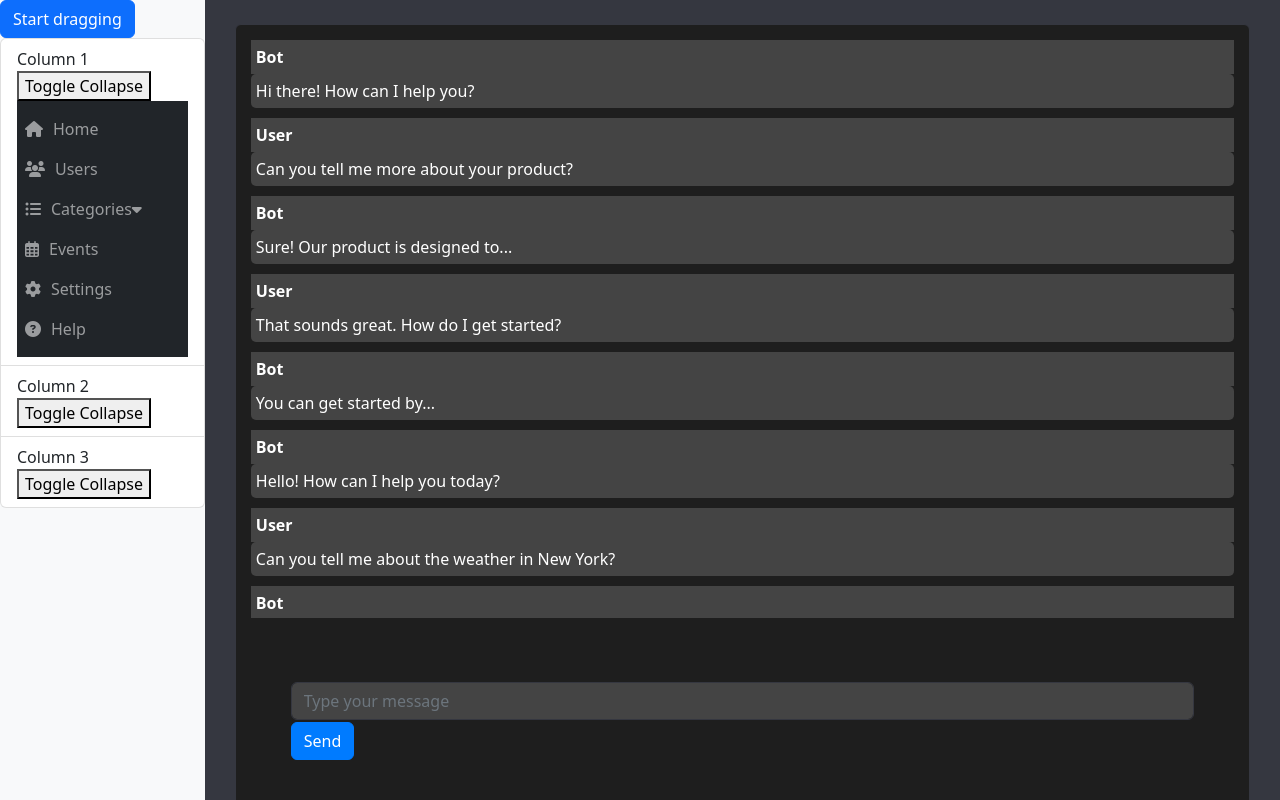
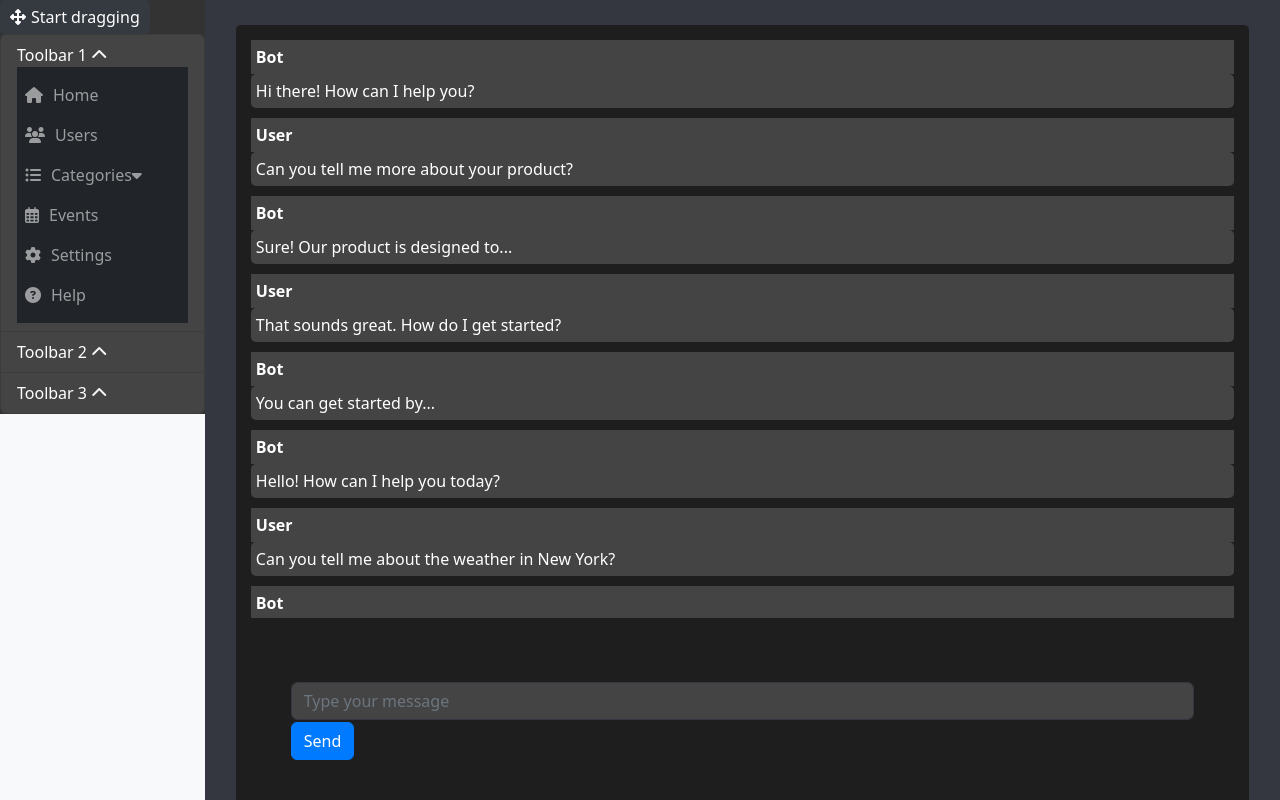
Before and after one commit to Marco30/Maverick, an Angular app in the folder CodeRed/: page /MainView/ChatView in a window 1280 px wide. Shown: the top 800 px of the page. Built offline with nearby package versions, Linux system fonts and the light colour scheme.

Commit message:
sidebar fix

```diff
--- a/CodeRed/src/app/components/sidebar/sidebar.component.css
+++ b/CodeRed/src/app/components/sidebar/sidebar.component.css
@@ -1,19 +1,158 @@
-.card-header {
-    cursor: pointer;
-  }
+:host {
+  --dark-bg-color: #333;
+  --dark-text-color: #fff;
+  --dark-primary-color: #007bff;
+  --dark-primary-border-color: #007bff;
+  --dark-primary-hover-color: #0069d9;
+  --dark-primary-hover-border-color: #0062cc;
+  --dark-list-item-bg-color: #444;
+  --dark-list-item-text-color: #fff;
+  --dark-list-item-hover-bg-color: #555;
+  --dark-icon-btn-bg-color: #343a40;
+  --dark-icon-btn-text-color: #fff;
+  --dark-icon-btn-hover-bg-color: #23272b;
+  --dark-collapse-btn-text-color: #f6f6f7;
+  --dark-collapse-btn-hover-text-color: #f8f8f8;
+}
 
-  .card-header:hover {
-    background-color: #f1f1f1;
-  }
-
-  .card-body-placeholder {
-    border: 2px dotted #ccc;
-    min-height: 100px;
-    margin-bottom: 10px;
-  }
+:host {
+  --Light-bg-color: #fff;
+  --Light-text-color: #333;
+  --Light-btn-primary-bg-color: #007bff;
+  --Light-btn-primary-border-color: #007bff;
+  --Light-btn-primary-hover-bg-color: #0069d9;
+  --Light-btn-primary-hover-border-color: #0062cc;
+  --Light-list-group-item-bg-color: #fff;
+  --Light-list-group-item-color: #333;
+  --Light-list-group-item-hover-bg-color: #f2f2f2;
+  --Light-list-group-item-hover-color: #333;
+  --Light-btn-collapse-bg-color: #fff;
+  --Light-btn-collapse-color: #333;
+  --Light-btn-collapse-hover-bg-color: #f2f2f2;
+  --Light-btn-collapse-hover-color: #333;
+  --Light-chevron-color: #333;
+}
 
   .sticky {
     position: -webkit-sticky;
     position: sticky;
     top: 0;
   }
+
+.btn-icon {
+  display: flex;
+  align-items: center;
+  justify-content: center;
+  gap: 5px;
+  background-color: #007bff;
+  color: #fff;
+  border: none;
+  border-radius: 5px;
+  padding: 5px 10px;
+}
+
+.btn-icon:hover {
+  background-color: #0062cc;
+  color: #fff;
+}
+
+.btn-collapse {
+  background-color: transparent;
+  border: none;
+  color: #007bff;
+  cursor: pointer;
+  padding: 0;
+}
+
+.btn-collapse:hover {
+  color: #0056b3;
+}
+
+
+  /* Light theme */
+
+  .light {
+    background-color: var(--Light-bg-color);
+    color: var(--Light-text-color);
+  }
+
+  .light .btn-primary {
+    background-color: var(--Light-btn-primary-bg-color);
+    border-color: var(--Light-btn-primary-border-color);
+  }
+
+  .light .btn-primary:hover {
+    background-color: var(--Light-btn-primary-hover-bg-color);
+    border-color: var(--Light-btn-primary-hover-border-color);
+  }
+
+  .light .list-group-item {
+    background-color: var(--Light-list-group-item-bg-color);
+    color: var(--Light-list-group-item-color);
+  }
+
+  .light .list-group-item:hover {
+    background-color: var(--Light-list-group-item-hover-bg-color);
+    color: var(--Light-list-group-item-hover-color);
+  }
+
+  .light .btn-collapse {
+    background-color: var(--Light-btn-collapse-bg-color);
+    color: var(--Light-btn-collapse-color);
+  }
+
+  .light .btn-collapse:hover {
+    background-color: var(--Light-btn-collapse-hover-bg-color);
+    color: var(--Light-btn-collapse-hover-color);
+  }
+
+  .light .fa-chevron-up,
+  .light .fa-chevron-down {
+    color: var(--Light-chevron-color);
+  }
+
+/* Dark theme */
+
+
+.dark {
+  background-color: var(--dark-bg-color);
+  color: var(--dark-text-color);
+}
+
+.dark .btn-primary {
+  background-color: var(--dark-primary-color);
+  border-color: var(--dark-primary-border-color);
+}
+
+.dark .btn-primary:hover {
+  background-color: var(--dark-primary-hover-color);
+  border-color: var(--dark-primary-hover-border-color);
+}
+
+.dark .list-group-item {
+  background-color: var(--dark-list-item-bg-color);
+  color: var(--dark-list-item-text-color);
+}
+
+.dark .list-group-item:hover {
+  background-color: var(--dark-list-item-hover-bg-color);
+  color: var(--dark-list-item-text-color);
+}
+
+.dark .btn-icon {
+  background-color: var(--dark-icon-btn-bg-color);
+  color: var(--dark-icon-btn-text-color);
+}
+
+.dark .btn-icon:hover {
+  background-color: var(--dark-icon-btn-hover-bg-color);
+  color: var(--dark-icon-btn-text-color);
+}
+
+.dark .btn-collapse {
+  color: var(--dark-collapse-btn-text-color);
+}
+
+.dark .btn-collapse:hover {
+  color: var(--dark-collapse-btn-hover-text-color);
+}
--- a/CodeRed/src/app/components/sidebar/sidebar.component.html
+++ b/CodeRed/src/app/components/sidebar/sidebar.component.html
@@ -1,14 +1,18 @@
-<div class="sticky">
+<div class="dark sticky">
   <div class="row">
     <div class="col-md-12">
-      <button class="btn btn-primary" (click)="toggleDragMode()">
+      <button class="btn btn-primary btn-icon" (click)="toggleDragMode()">
+        <i class="fas fa-arrows-alt"></i>
         {{ dragMode ? 'Stop dragging' : 'Start dragging' }}
       </button>
 
       <div class="list-group" cdkDropList [cdkDropListData]="items" (cdkDropListDropped)="onDrop($event)">
         <div class="list-group-item" cdkDrag [cdkDragDisabled]="!dragMode" *ngFor="let item of items; let i = index">
           {{ item.name }}
-          <button (click)="toggleCollapse(i)">Toggle Collapse</button>
+          <button class="btn-collapse" (click)="toggleCollapse(i)">
+            <i class="fas fa-chevron-down" *ngIf="isCollapsed[i]"></i>
+            <i class="fas fa-chevron-up" *ngIf="!isCollapsed[i]"></i>
+          </button>
           <div *ngIf="!isCollapsed[i]">
             <div *ngIf="item.data">
               <ng-container *ngComponentOutlet="item.data"></ng-container>
--- a/CodeRed/src/app/components/sidebar/sidebar.component.ts
+++ b/CodeRed/src/app/components/sidebar/sidebar.component.ts
@@ -18,9 +18,9 @@ export class SidebarComponent {
   dragMode = false;
   isCollapsed = [false, false, false];
   items = [
-    { name: 'Column 1', data: NavigationMenuComponent, position: 0 },
-    { name: 'Column 2', data: null, position: 1 },
-    { name: 'Column 3', data: null, position: 2 },
+    { name: 'Toolbar 1', data: NavigationMenuComponent, position: 0 },
+    { name: 'Toolbar 2', data: null, position: 1 },
+    { name: 'Toolbar 3', data: null, position: 2 },
   ];
 
   // Inject ElementRef and Renderer2 into the constructor
```
